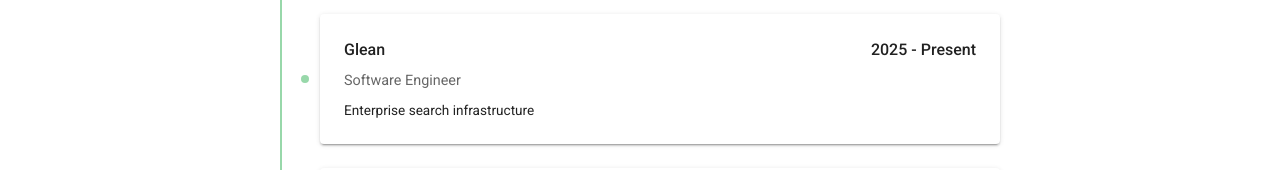
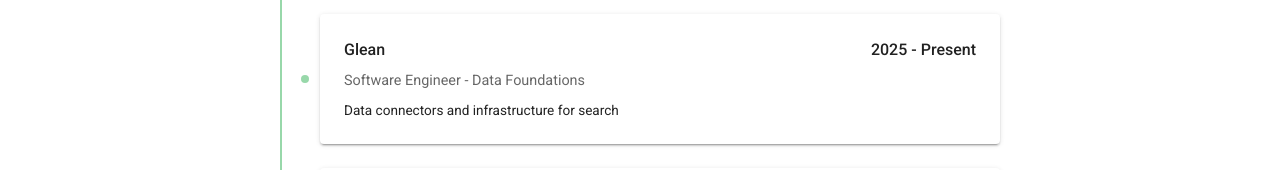
Before and after one commit to tylerhyang/websitev1, a React (Vite) app: page /about in a window 1280 px wide. Shown: the part 702-872 px from the top of the page. Built offline with nearby package versions, Linux system fonts and the light colour scheme.

Commit message:
[fix] update glean description

```diff
--- a/src/pages/About.tsx
+++ b/src/pages/About.tsx
@@ -81,8 +81,8 @@
       year: '2025 - Present',
       company: 'Glean',
       companyUrl: 'https://www.glean.com',
-      title: 'Software Engineer',
-      description: 'Enterprise search infrastructure'
+      title: 'Software Engineer - Data Foundations',
+      description: 'Data connectors and infrastructure for search'
     },
     {
       year: '2023 - 2025',
```
